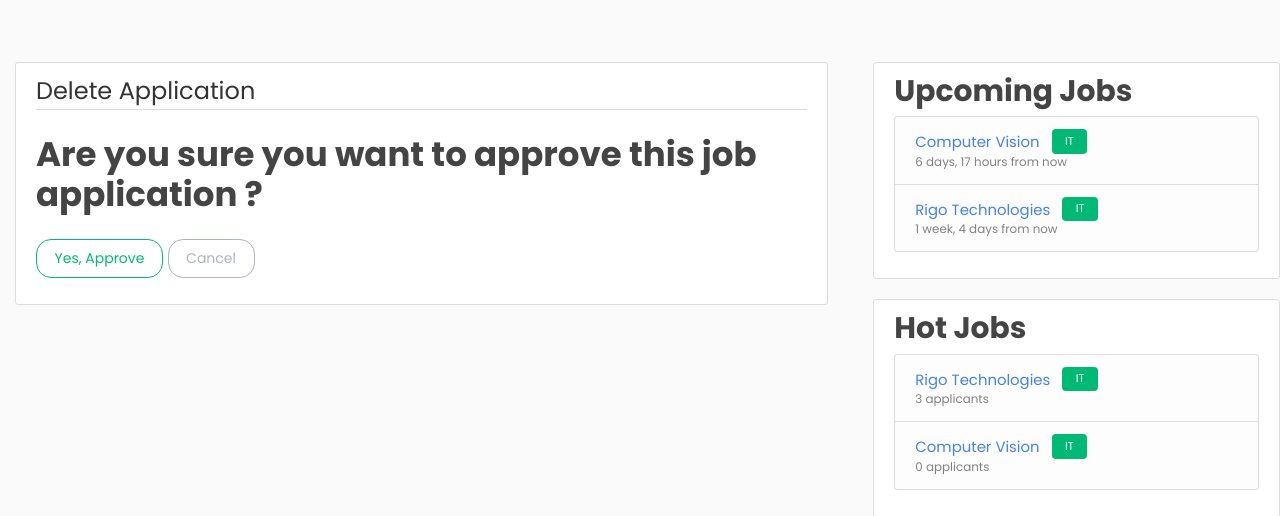
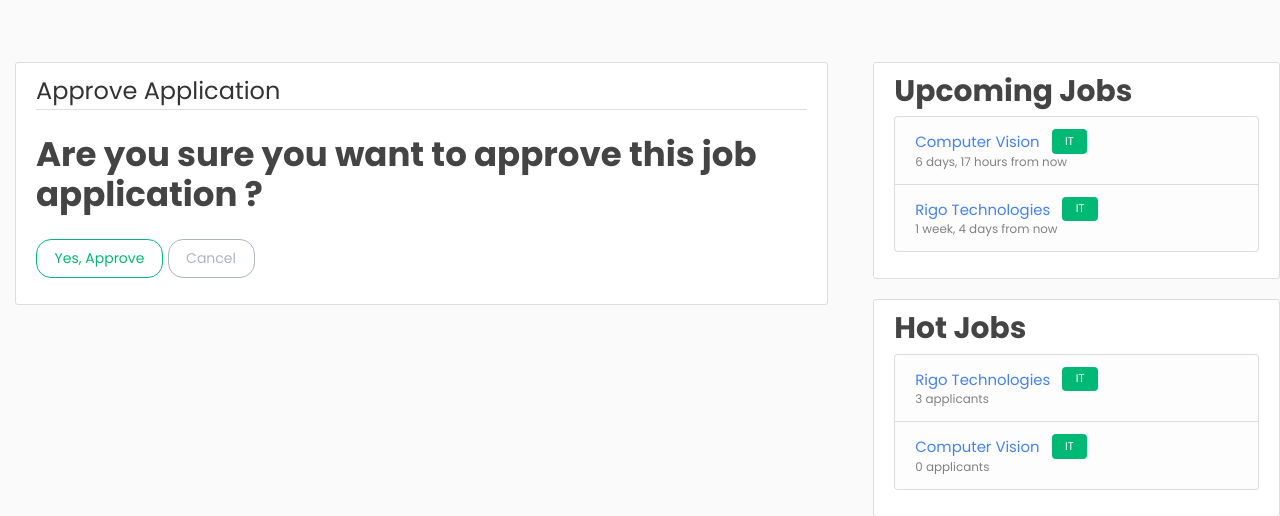
Before and after one commit to Mohammad-Rahim/JobsAlert, a Django app: page /post/29/job_dashboard/applicant_detail/62/approve/ in a window 1280 px wide. Shown: the part 150-666 px from the top of the page. Run offline with Django 3.2, Linux system fonts and the light colour scheme; data comes from the database, SQL or seed files in the repository; both versions use the stored data as it was after the commit; some libraries are stand-ins or nearby versions.

```diff
--- a/blog/templates/blog/application_approve.html
+++ b/blog/templates/blog/application_approve.html
@@ -1,16 +1,15 @@
-{% extends "blog/base.html" %}
-
-
-{% block content %}
+{% extends "blog/base.html" %} {% block content %}
 <div class="content-section">
   <form method="POST">
     {% csrf_token %}
     <fieldset class="form-group">
-                <legend class="border-bottom mb-4">Delete Application</legend>
+      <legend class="border-bottom mb-4">Approve Application</legend>
       <h2>Are you sure you want to approve this job application ?</h2>
     </fieldset>
     <div class="form-group">
-                <button class="btn btn-outline-success" type="submit">Yes, Approve</button>
+      <button class="btn btn-outline-success" type="submit">
+        Yes, Approve
+      </button>
       <a class="btn btn-outline-secondary" href="">Cancel</a>
     </div>
   </form>
```
Also changed, not shown: blog/templates/blog/post_confirm_delete.html (+7 -6 lines), db.sqlite3. Lines whose indentation alone changed are shown as unchanged.
